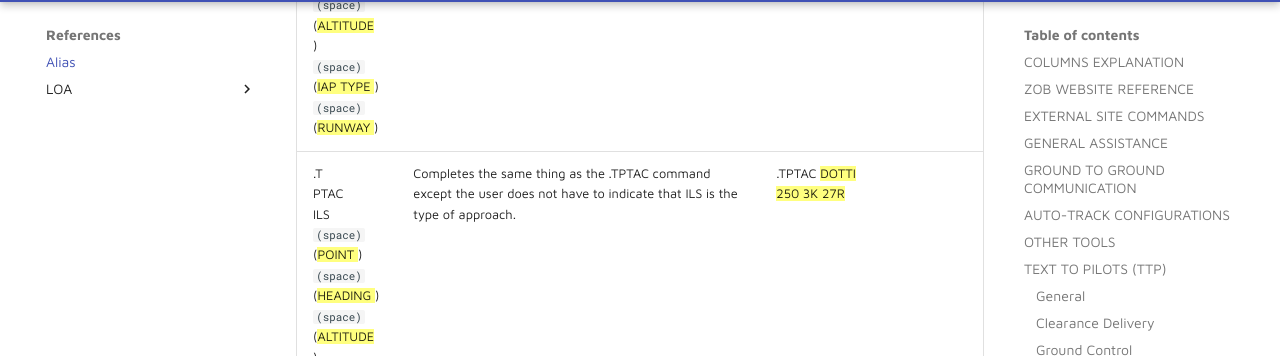
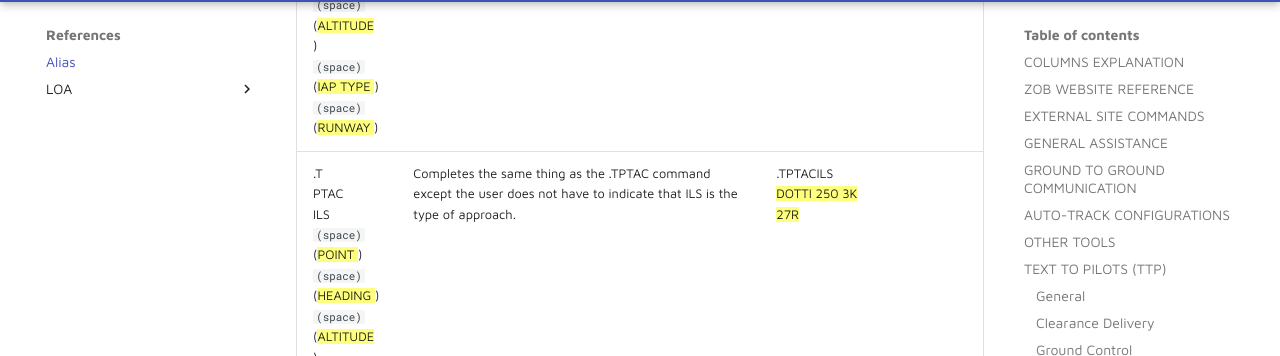
Before and after one commit to virtualZOB/refs, an MkDocs documentation site: the page built from docs/references/alias.md, in a window 1280 px wide and 900 px high, scrolled down 10921 px. Shown: the part 94-450 px from the top of the window. Built offline with MkDocs 1.6.1 and Material for MkDocs 9.7.7, drawn with Linux system fonts in a browser that asks for light colours; comment, search, counter and statistics services are not loaded.

Commit message:
Update alias.md
Missing command info

```diff
--- a/docs/references/alias.md
+++ b/docs/references/alias.md
@@ -151,7 +151,7 @@ See "Text to Pilots" section for context.
 |   SYNTAX   |   DESCRIPTION   |   EXAMPLE   |   NOTES   |
 | --- | --- | --- | --- |
 |   .T <br> PTAC <br> ``(space)`` <br> ({==POINT ==}) <br> ``(space)`` <br> ({==HEADING ==}) <br> ``(space)`` <br> ({==ALTITUDE ==}) <br> ``(space)``<br> ({==IAP TYPE ==}) <br> ``(space)`` <br> ({==RUNWAY ==})      |   Issues standard PTAC given the relative position to the given point, including heading and altitude to fly until established and then the clearance to fly the given instrument approach type and the given runway.   |   .TPTAC {== DOTTI ==} {== 250 ==} {== 3K ==} {== ILS ==} {== 27R ==}   |      |
-|   .T <br> PTAC <br> ILS <br>  ``(space)`` <br> ({==POINT ==}) <br> ``(space)`` <br> ({==HEADING ==}) <br> ``(space)`` <br> ({==ALTITUDE ==}) <br> ``(space)`` <br> ({==RUNWAY ==})   |   Completes the same thing as the .TPTAC command except the user does not have to indicate that ILS is the type of approach.   |   .TPTAC {== DOTTI ==} {== 250 ==} {== 3K ==} {== 27R ==}  |      |
+|   .T <br> PTAC <br> ILS <br>  ``(space)`` <br> ({==POINT ==}) <br> ``(space)`` <br> ({==HEADING ==}) <br> ``(space)`` <br> ({==ALTITUDE ==}) <br> ``(space)`` <br> ({==RUNWAY ==})   |   Completes the same thing as the .TPTAC command except the user does not have to indicate that ILS is the type of approach.   |   .TPTACILS {== DOTTI ==} {== 250 ==} {== 3K ==} {== 27R ==}  |      |
 |   .T <br>  RFIS   |   Advises the selected aircraft of their position relative to their destination and then asks them to report the field in sight.   |   .TRFIS   |      |
 |   .T <br> CVA <br> ``(space)`` <br> ({==RWY ID ==})   |   Clears the pilot for a visual approach to the given runway.   |   .TCVA {== 22L ==}   |      |
 
```
